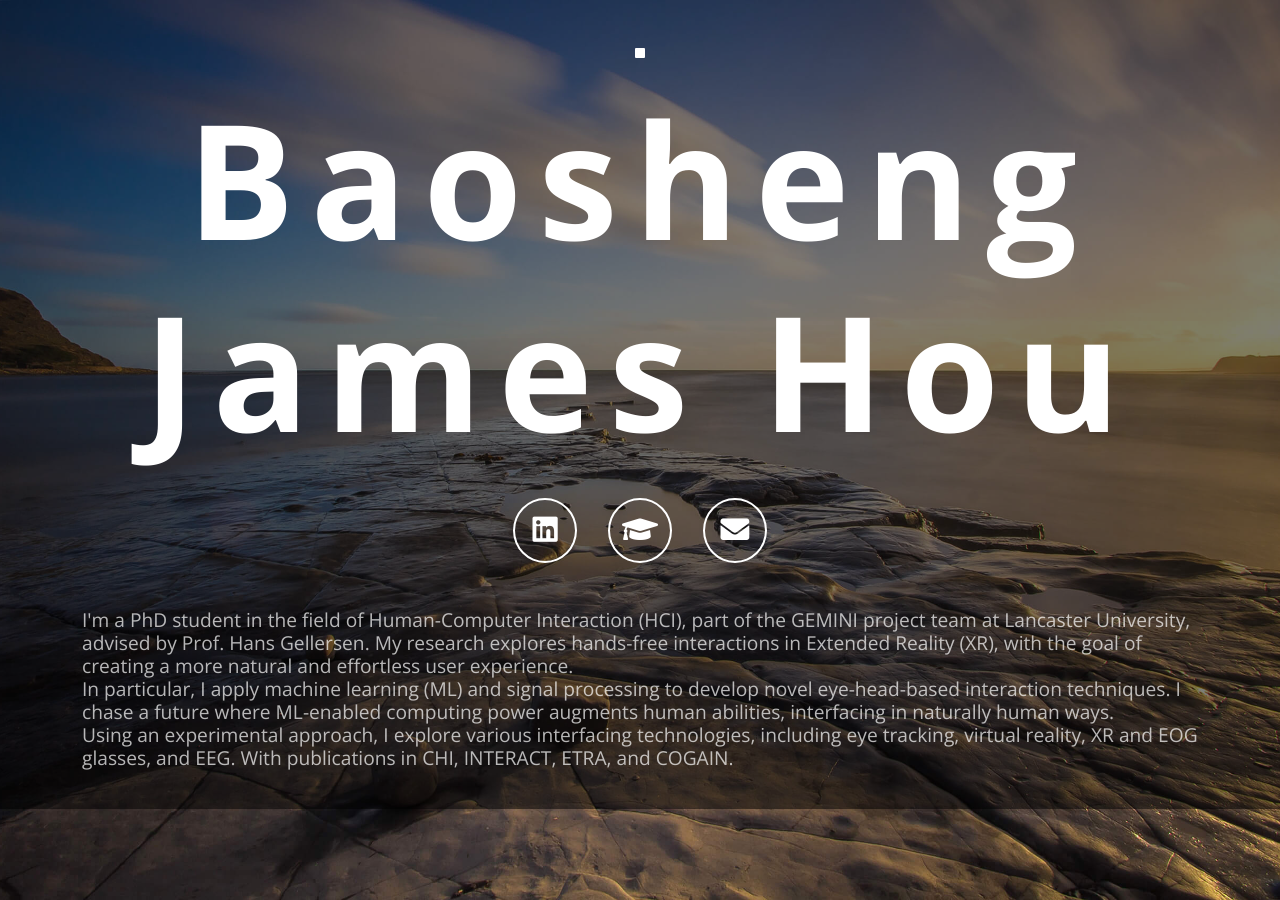
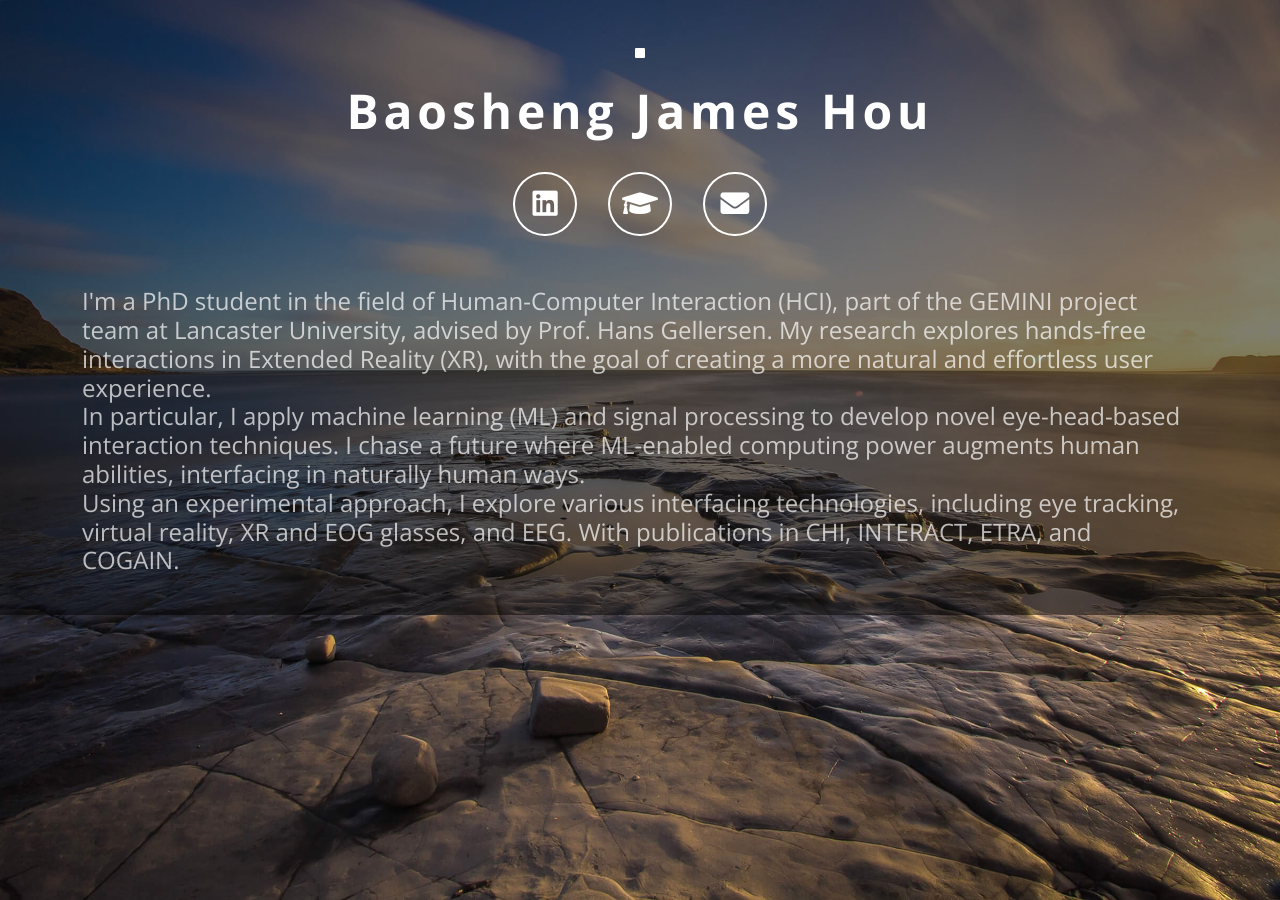
Before and after one commit to baoshengjameshou/baoshengjameshou.github.io, a Jekyll site: the page built from docs/index.html, in a window 1280 px wide. Built offline with Jekyll 4.4.1, drawn with Linux system fonts in a browser that asks for light colours; grey boxes are pictures that could not be loaded.

Commit message:
Update theme.scss adjust fontsizes

```diff
--- a/docs/css/theme.scss
+++ b/docs/css/theme.scss
@@ -51,14 +51,14 @@
     @media (max-width: 575.98px) {  /* used on bootstrap size 'xs' */
         letter-spacing: 0;
     }
-    font-size: 10em;
+    font-size: 3em;
 }
 h3 {
     font-size: 1.2em;
 }
-h4 {
+h6 {
     font-size: 1.2em;
-    font-weight: 50;
+    font-weight: 100;
 }
 
 
```
